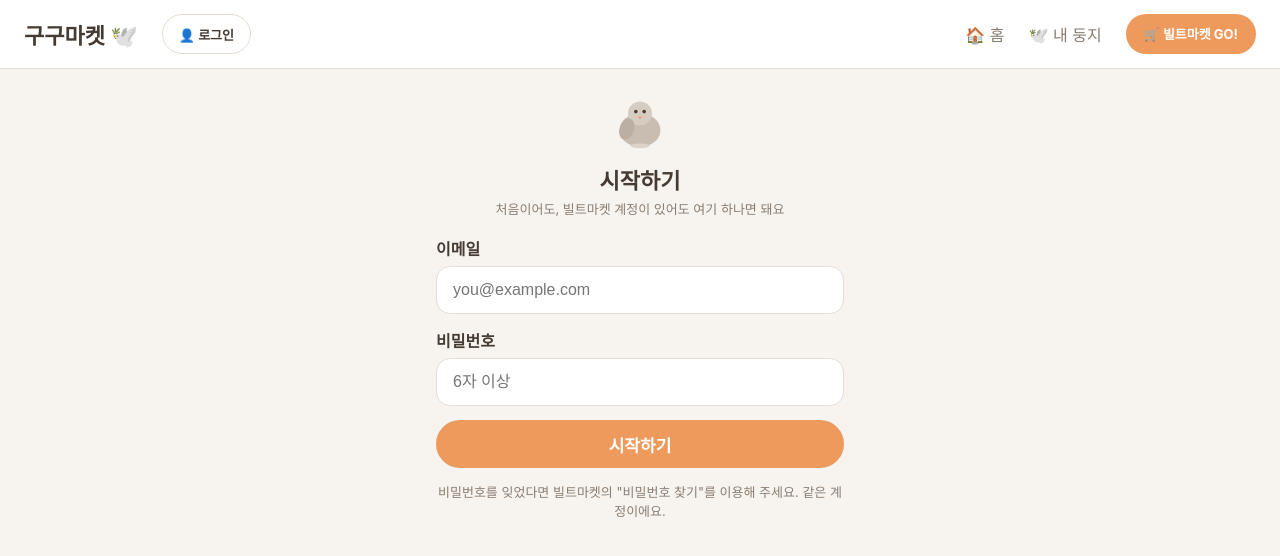
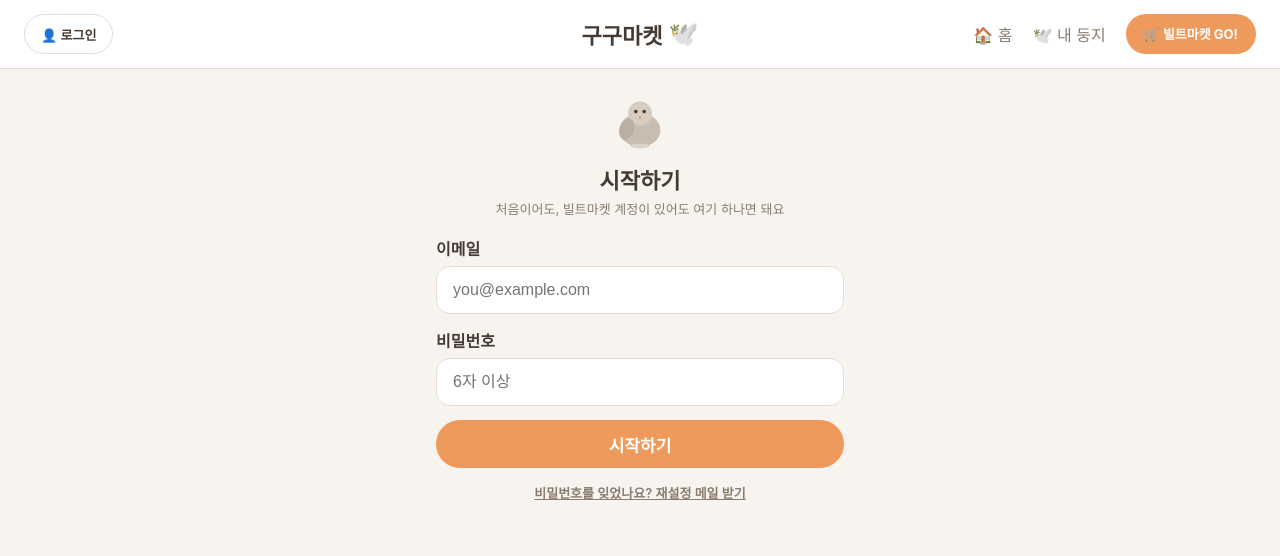
Before and after one commit to sarocoart/gugu, a Next.js app: page /login in a window 1280 px wide. Shown: the top 556 px of the page. Built offline with nearby package versions, Linux system fonts and the light colour scheme; no server answers.

Commit message:
Add files via upload

```diff
--- a/app/login/page.tsx
+++ b/app/login/page.tsx
@@ -129,6 +129,26 @@ export default function LoginPage() {
     setBusy(false);
   };
 
+  // 비밀번호를 잊었을 때 — 재설정 메일을 보냅니다. 메일 링크가 /reset-password로 돌아와요.
+  const forgot = async () => {
+    if (!supabase) return;
+    setError("");
+    setNotice("");
+    const em = email.trim();
+    if (em === "" || !em.includes("@")) return setError("먼저 위에 이메일을 적어 주세요.");
+    setBusy(true);
+    try {
+      const { error: err } = await supabase.auth.resetPasswordForEmail(em, {
+        redirectTo: `${window.location.origin}/reset-password`,
+      });
+      if (err) setError("메일을 보내지 못했어요. 이메일을 다시 확인해 주세요.");
+      else setNotice("비밀번호 재설정 메일을 보냈어요! 메일함에서 링크를 눌러 주세요.");
+    } catch {
+      setError("잠시 문제가 생겼어요. 다시 시도해 주세요.");
+    }
+    setBusy(false);
+  };
+
   return (
     <div style={{ padding: "24px 16px", maxWidth: 440, margin: "0 auto" }}>
       <div style={{ textAlign: "center", marginBottom: 18 }}>
@@ -160,9 +180,22 @@ export default function LoginPage() {
         onClick={submit}
       />
 
-      <p style={{ fontSize: font.sub, color: colors.textSub, textAlign: "center", marginTop: 14 }}>
-        비밀번호를 잊었다면 빌트마켓의 "비밀번호 찾기"를 이용해 주세요. 같은 계정이에요.
-      </p>
+      <button
+        onClick={forgot}
+        style={{
+          display: "block",
+          margin: "14px auto 0",
+          background: "none",
+          border: "none",
+          color: colors.textSub,
+          fontSize: font.sub,
+          fontWeight: 600,
+          textDecoration: "underline",
+          cursor: "pointer",
+        }}
+      >
+        비밀번호를 잊었나요? 재설정 메일 받기
+      </button>
     </div>
   );
 }
--- a/components/TopNav.tsx
+++ b/components/TopNav.tsx
@@ -15,7 +15,7 @@ export const navItems = [
 ];
 
 // PC에서만 보이는 상단 가로 바. 모바일에선 CSS(.gugu-topnav)가 숨깁니다.
-// 왼쪽: 로고 + 로그인(로그아웃) / 오른쪽: 홈 · 내 둥지 · 빌트마켓 GO!
+// 왼쪽: 로그인(로그아웃) / 정중앙: 구구마켓 로고 / 오른쪽: 홈 · 내 둥지 · 빌트마켓 GO!
 export default function TopNav() {
   const pathname = usePathname();
   const router = useRouter();
@@ -41,7 +41,7 @@ export default function TopNav() {
       className="gugu-topnav"
       style={{
         alignItems: "center",
-        gap: 24,
+        justifyContent: "space-between",
         padding: "14px 24px",
         background: colors.surface,
         borderBottom: `1px solid ${colors.line}`,
@@ -50,19 +50,7 @@ export default function TopNav() {
         zIndex: 10,
       }}
     >
-      <Link
-        href="/"
-        style={{
-          fontSize: font.title,
-          fontWeight: 700,
-          color: colors.text,
-          textDecoration: "none",
-        }}
-      >
-        {labels.serviceName} 🕊️
-      </Link>
-
-      {/* 로고 바로 옆 — 로그인/로그아웃 */}
+      {/* 왼쪽 — 로그인/로그아웃 */}
       {user ? (
         <button
           onClick={logout}
@@ -76,7 +64,6 @@ export default function TopNav() {
             fontSize: font.sub,
             fontWeight: 600,
             cursor: "pointer",
-            marginRight: "auto",
           }}
         >
           {user.nickname}님 · 로그아웃
@@ -95,13 +82,33 @@ export default function TopNav() {
             fontSize: font.sub,
             fontWeight: 600,
             textDecoration: "none",
-            marginRight: "auto",
           }}
         >
           👤 로그인
         </Link>
       )}
 
+      {/* 정중앙 — 구구마켓 로고 (글자와 비둘기를 세로 중앙 정렬) */}
+      <Link
+        href="/"
+        style={{
+          position: "absolute",
+          left: "50%",
+          transform: "translateX(-50%)",
+          display: "inline-flex",
+          alignItems: "center",
+          gap: 6,
+          fontSize: font.title,
+          fontWeight: 700,
+          color: colors.text,
+          textDecoration: "none",
+        }}
+      >
+        구구마켓 <span aria-hidden="true" style={{ fontSize: 24, lineHeight: 1 }}>🕊️</span>
+      </Link>
+
+      {/* 오른쪽 — 홈 · 내 둥지 · 빌트마켓 GO! */}
+      <div style={{ display: "flex", alignItems: "center", gap: 20 }}>
         {navItems.map((item) => {
           const active = pathname === item.href;
           return (
@@ -119,8 +126,6 @@ export default function TopNav() {
             </Link>
           );
         })}
-
-      {/* 홈·내 둥지 옆 — 빌트마켓 GO! (새 탭) */}
         <a
           href={links.bilt}
           target="_blank"
@@ -139,6 +144,7 @@ export default function TopNav() {
         >
           🛒 빌트마켓 GO!
         </a>
+      </div>
     </nav>
   );
 }
```
Also changed, not shown: app/reset-password/page.tsx (added, +119 -0 lines). Lines whose indentation alone changed are shown as unchanged.
